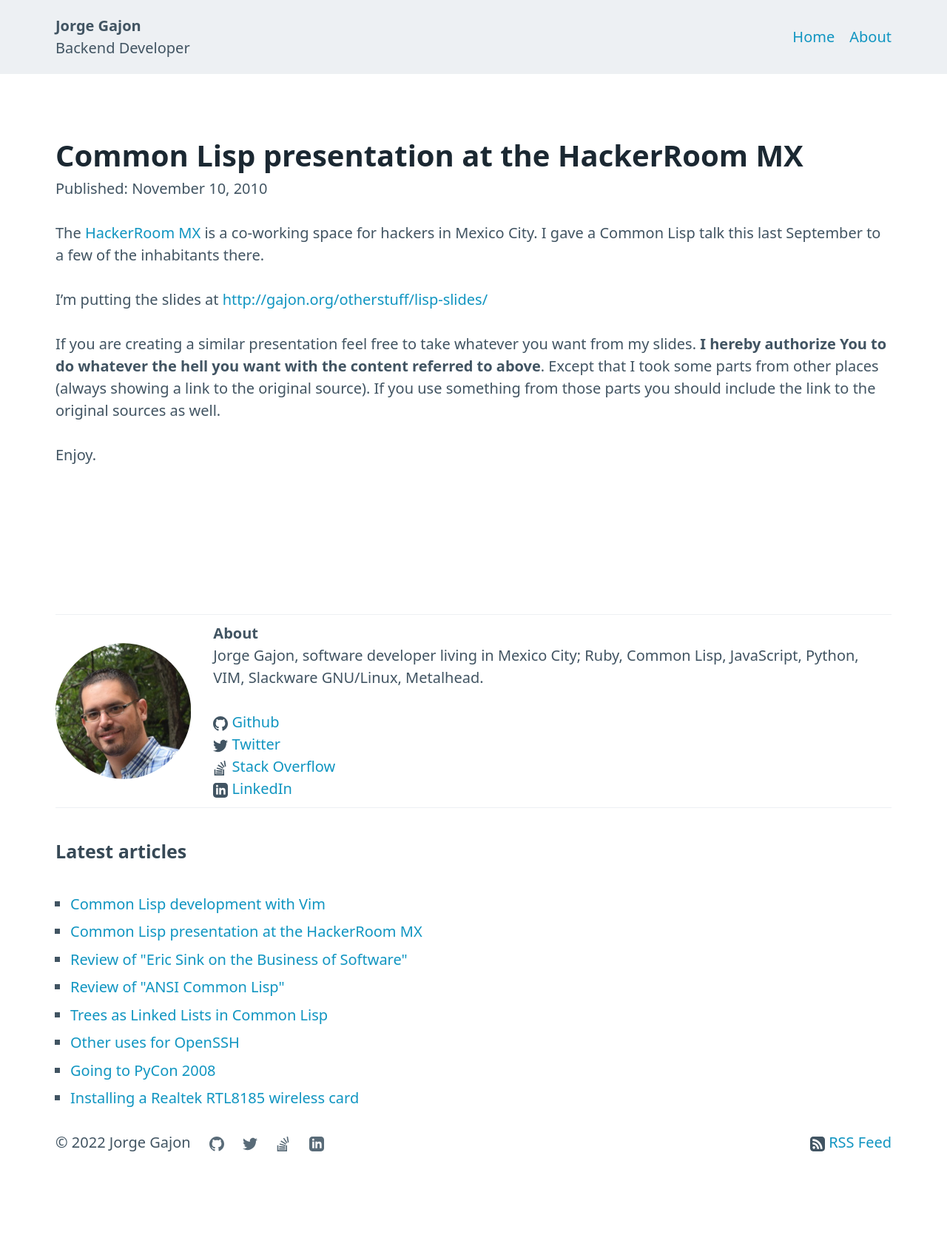
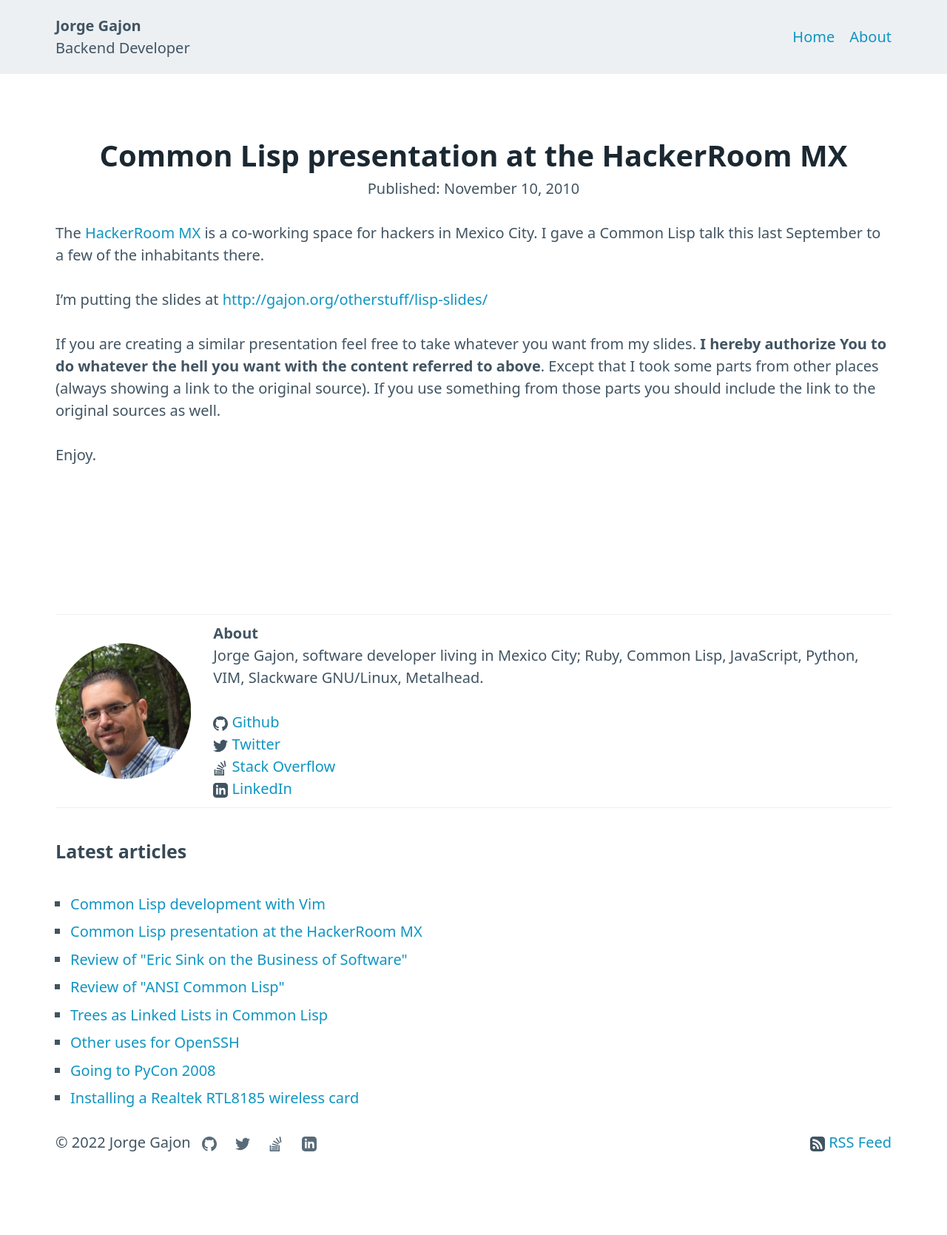
Before and after one commit to gajon/blog, a Jekyll site: the page built from _posts/2010-11-10-common-lisp-presentation.markdown, in a window 1280 px wide. Shown: the whole page at 74% size. Built offline with Jekyll 4.4.1, drawn with Linux system fonts in a browser that asks for light colours; before the commit the page ends 1639 px from its top, so only the background shows below that.

Commit message:
Adust footer icons and center post titles

```diff
--- a/_includes/footer-copyright.html
+++ b/_includes/footer-copyright.html
@@ -1,5 +1,5 @@
 <div class="footer-copyright">
-  <div>
+  <p>
     &copy; 2022 Jorge Gajon
     <a class="secondary" href="https://github.com/gajon" alt="Github">
       <svg class="social-icon" xmlns="http://www.w3.org/2000/svg" viewBox="0 0 24 24"><path d="M12 0c-6.626 0-12 5.373-12 12 0 5.302 3.438 9.8 8.207 11.387.599.111.793-.261.793-.577v-2.234c-3.338.726-4.033-1.416-4.033-1.416-.546-1.387-1.333-1.756-1.333-1.756-1.089-.745.083-.729.083-.729 1.205.084 1.839 1.237 1.839 1.237 1.07 1.834 2.807 1.304 3.492.997.107-.775.418-1.305.762-1.604-2.665-.305-5.467-1.334-5.467-5.931 0-1.311.469-2.381 1.236-3.221-.124-.303-.535-1.524.117-3.176 0 0 1.008-.322 3.301 1.23.957-.266 1.983-.399 3.003-.404 1.02.005 2.047.138 3.006.404 2.291-1.552 3.297-1.23 3.297-1.23.653 1.653.242 2.874.118 3.176.77.84 1.235 1.911 1.235 3.221 0 4.609-2.807 5.624-5.479 5.921.43.372.823 1.102.823 2.222v3.293c0 .319.192.694.801.576 4.765-1.589 8.199-6.086 8.199-11.386 0-6.627-5.373-12-12-12z"/></svg>
@@ -16,10 +16,10 @@
     <a class="secondary" href="http://www.linkedin.com/in/jorgeg" alt="LinkedIn">
       <svg class="social-icon" xmlns="http://www.w3.org/2000/svg" viewBox="0 0 24 24"><path d="M19 0h-14c-2.761 0-5 2.239-5 5v14c0 2.761 2.239 5 5 5h14c2.762 0 5-2.239 5-5v-14c0-2.761-2.238-5-5-5zm-11 19h-3v-11h3v11zm-1.5-12.268c-.966 0-1.75-.79-1.75-1.764s.784-1.764 1.75-1.764 1.75.79 1.75 1.764-.783 1.764-1.75 1.764zm13.5 12.268h-3v-5.604c0-3.368-4-3.113-4 0v5.604h-3v-11h3v1.765c1.396-2.586 7-2.777 7 2.476v6.759z"/></svg>
     </a>
-  </div>
+  </p>
 
-  <div>
+  <p>
     <svg class="social-icon" xmlns="http://www.w3.org/2000/svg" viewBox="0 0 24 24"><path d="M19 0h-14c-2.761 0-5 2.239-5 5v14c0 2.761 2.239 5 5 5h14c2.762 0 5-2.239 5-5v-14c0-2.761-2.238-5-5-5zm-12.832 20c-1.197 0-2.168-.969-2.168-2.165s.971-2.165 2.168-2.165 2.167.969 2.167 2.165-.97 2.165-2.167 2.165zm5.18 0c-.041-4.029-3.314-7.298-7.348-7.339v-3.207c5.814.041 10.518 4.739 10.561 10.546h-3.213zm5.441 0c-.021-7.063-5.736-12.761-12.789-12.792v-3.208c8.83.031 15.98 7.179 16 16h-3.211z"/></svg>
     <a href="/feeds/entries/">RSS Feed</a>
-  </div>
+  </p>
 </div>
--- a/_layouts/default.html
+++ b/_layouts/default.html
@@ -6,6 +6,12 @@
     <link rel="stylesheet" href="https://unpkg.com/@picocss/pico@latest/css/pico.min.css">
     <title>{{ page.title }}</title>
     <style>
+      /* Posts */
+      .post-layout > hgroup {
+        text-align: center;
+      }
+
+      /* Footer components */
       .about-container {
         display: flex;
         flex-flow: row wrap;
@@ -20,6 +26,12 @@
         flex: 5;
       }
 
+      .footer-copyright a.secondary {
+        margin-left: 0.5rem;
+        text-decoration: none;
+      }
+
+      @media (min-width: 576px) {
         .footer-copyright {
           display: flex;
           flex-flow: row wrap;
@@ -27,8 +39,9 @@
           justify-content: space-between;
         }
         .footer-copyright a.secondary {
-        margin-left: 1rem;
+          margin: 0 0.5rem;
           text-decoration: none;
+        }
       }
 
       .social-icon {
--- a/_layouts/post.html
+++ b/_layouts/post.html
@@ -2,7 +2,7 @@
 layout: default
 ---
 
-<main class="container">
+<main class="container post-layout">
   <hgroup>
     <h1>{{ page.title }}</h1>
     <small>Published: {{ page.date | date:'%B %d, %Y' }}</small>
```
Lines whose indentation alone changed are shown as unchanged.
